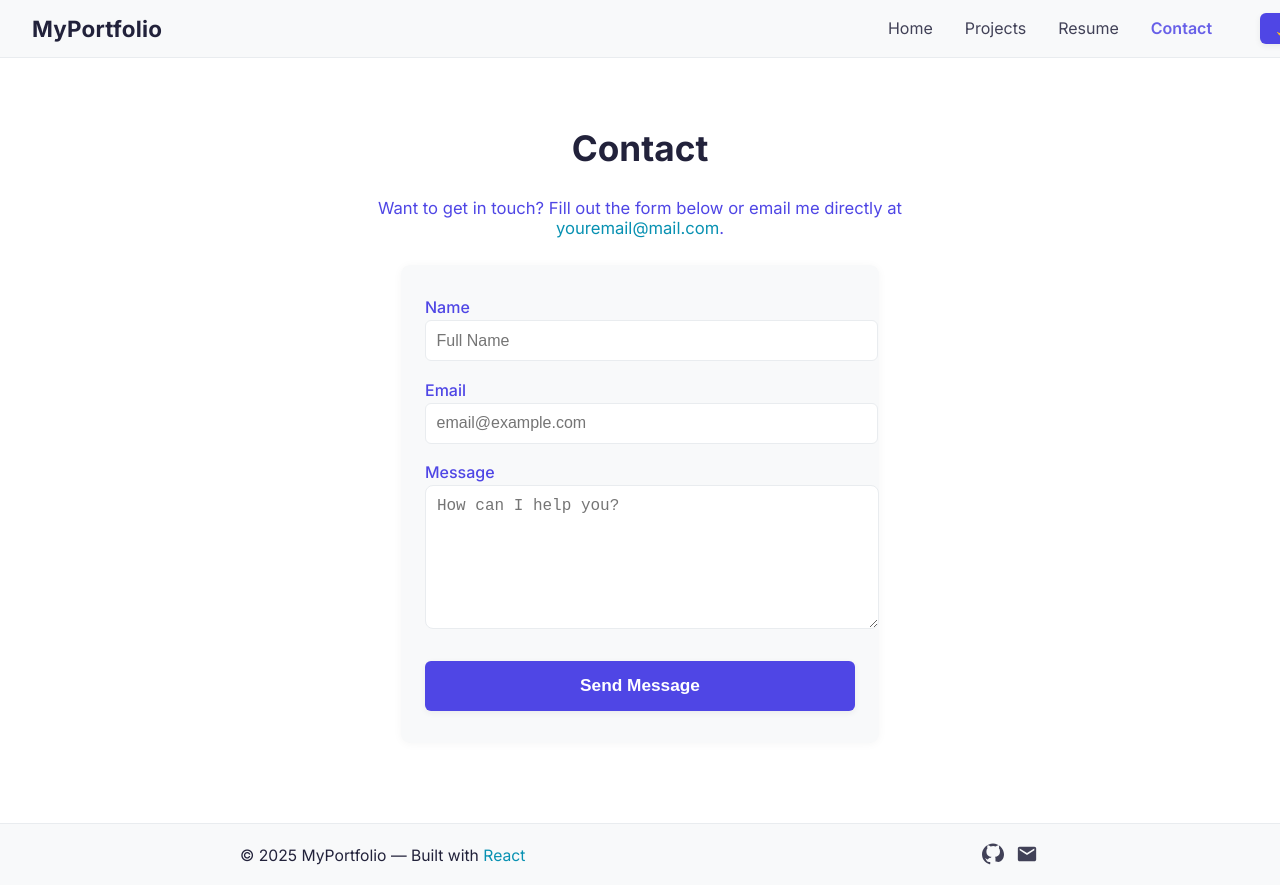
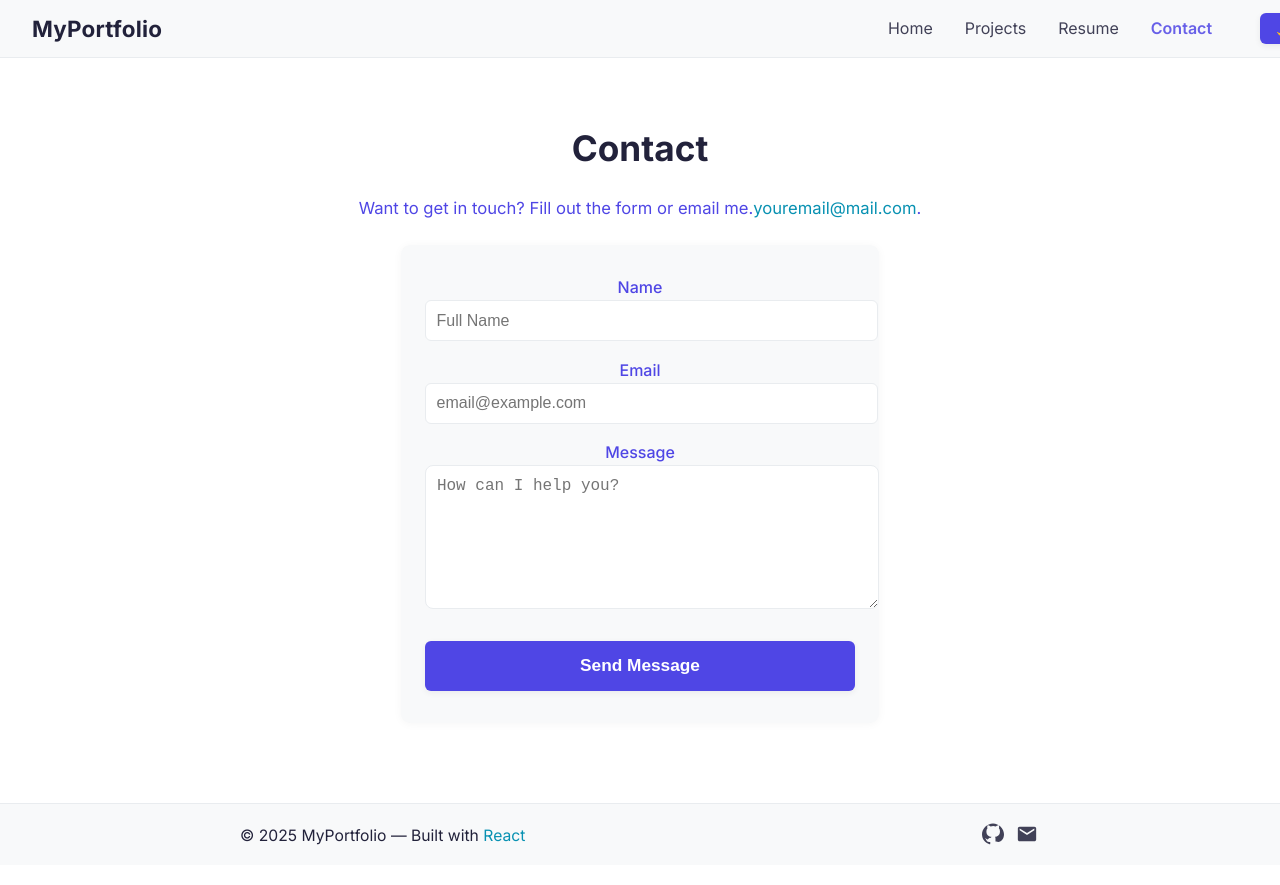
Before and after one commit to Workflow-Manager-admin/devportfolio-hub-98241-6f725ef9, a React (Create React App) app in the folder portfolio_frontend/: page /contact in a window 1280 px wide. Shown: the top 885 px of the page. Built offline with nearby package versions, Linux system fonts and the light colour scheme; the HTML template or start-up script is replaced by a standard one.

Commit message:
CheckPoint

```diff
--- a/portfolio_frontend/src/App.js
+++ b/portfolio_frontend/src/App.js
@@ -7,6 +7,7 @@ import Home from './pages/Home';
 import Projects from './pages/Projects';
 import Resume from './pages/Resume';
 import Contact from './pages/Contact';
+import { SectionConfigProvider } from './SectionConfigContext';
 
 // PUBLIC_INTERFACE
 function App() {
@@ -22,8 +23,36 @@ function App() {
     setTheme(prevTheme => prevTheme === 'light' ? 'dark' : 'light');
   };
 
+  // Example: Customizable config per section
+  const sectionConfig = {
+    home: {
+      // These could be made dynamic (from settings, API, etc.)
+      title: "👋 Hello, I'm Your Name",
+      subtitle:
+        "I build modern, high-quality web applications. Welcome to my portfolio!",
+      ctaLabel: "View My Projects",
+      media: null, // e.g., {src: "/images/hero.png", alt: "..."}
+      layout: { align: "center" },
+    },
+    projects: {
+      title: "Projects",
+      accentColor: "var(--primary)",
+      // Could extend with grid/list or images, etc.
+    },
+    resume: {
+      title: "Resume / CV",
+    },
+    contact: {
+      title: "Contact",
+      infoLine: "Want to get in touch? Fill out the form or email me.",
+      backgroundImage: null,
+      layout: "center",
+    }
+  };
+
   return (
     <Router>
+      <SectionConfigProvider value={sectionConfig}>
         <div className="App">
           <Navbar theme={theme} toggleTheme={toggleTheme} />
           <main className="main-content">
@@ -36,6 +65,7 @@ function App() {
           </main>
           <Footer />
         </div>
+      </SectionConfigProvider>
     </Router>
   );
 }
--- /dev/null
+++ b/portfolio_frontend/src/SectionConfigContext.js
@@ -0,0 +1,28 @@
+import React, { createContext, useContext } from "react";
+
+/**
+ * PUBLIC_INTERFACE
+ * SectionConfigContext provides runtime customization for section titles, media, layout, and theme options.
+ * Use the useSectionConfig() hook to access current config in components.
+ */
+
+const SectionConfigContext = createContext({});
+
+export function SectionConfigProvider({ value = {}, children }) {
+  // value: an object mapping section keys ("home", "projects", "resume", "contact") to config objects
+  return (
+    <SectionConfigContext.Provider value={value}>
+      {children}
+    </SectionConfigContext.Provider>
+  );
+}
+
+// PUBLIC_INTERFACE
+export function useSectionConfig(sectionKey) {
+  /**
+   * Returns config object for the given sectionKey, falling back to {} if not present.
+   * @param {string} sectionKey - "home", "projects", "resume", "contact", etc.
+   */
+  const context = useContext(SectionConfigContext);
+  return context?.[sectionKey] || {};
+}
--- a/portfolio_frontend/src/pages/Contact.js
+++ b/portfolio_frontend/src/pages/Contact.js
@@ -1,37 +1,59 @@
 import React from "react";
+import PropTypes from "prop-types";
 import ContactForm from "../components/ContactForm";
+import { useSectionConfig } from "../SectionConfigContext";
 
 /**
  * PUBLIC_INTERFACE
  * Contact page with contact info and modular ContactForm.
+ * Reads config from context or props for title, infoLine, layout, visuals.
  */
-function Contact() {
+function Contact(props) {
+  const context = useSectionConfig("contact");
+
+  const title = props.title || context.title || "Contact";
+  const infoLine =
+    props.infoLine ||
+    context.infoLine ||
+    "Want to get in touch? Fill out the form below or email me directly at ";
+  const emailProp =
+    props.email || context.email || "youremail@mail.com";
+  const layout = props.layout || context.layout || { align: "center" };
+  const style = {
+    minHeight: "50vh",
+    padding: "2.5rem 0",
+    maxWidth: 680,
+    margin: "0 auto",
+    textAlign: layout.align || "center",
+    ...(layout.style || {}),
+  };
+
   return (
-    <section
-      className="content contact"
-      style={{
-        minHeight: "50vh",
-        padding: "2.5rem 0",
-        maxWidth: 680,
-        margin: "0 auto",
-      }}
-    >
-      <h2 className="title">Contact</h2>
+    <section className="content contact" style={style}>
+      <h2 className="title">{title}</h2>
       <p className="contact-info">
-        Want to get in touch? Fill out the form below or email me directly at{" "}
-        <a href="mailto:youremail@mail.com">youremail@mail.com</a>.
+        {infoLine}
+        <a href={`mailto:${emailProp}`}>{emailProp}</a>.
       </p>
       <ContactForm
-        submitLabel="Send Message"
-        sectionTitle={null}
-        layout="vertical"
-        style={{ margin: "0 auto" }}
-        namePlaceholder="Full Name"
-        emailPlaceholder="email@example.com"
-        messagePlaceholder="How can I help you?"
+        submitLabel={context.submitLabel || "Send Message"}
+        sectionTitle={context.formSectionTitle || null}
+        layout={context.formLayout || "vertical"}
+        style={context.formStyle || { margin: "0 auto" }}
+        namePlaceholder={context.namePlaceholder || "Full Name"}
+        emailPlaceholder={context.emailPlaceholder || "email@example.com"}
+        messagePlaceholder={context.messagePlaceholder || "How can I help you?"}
+        // You could pass extraFields from context/props as well
       />
     </section>
   );
 }
 
+Contact.propTypes = {
+  title: PropTypes.string,
+  infoLine: PropTypes.string,
+  layout: PropTypes.object,
+  email: PropTypes.string
+};
+
 export default Contact;
--- a/portfolio_frontend/src/pages/Home.js
+++ b/portfolio_frontend/src/pages/Home.js
@@ -1,23 +1,65 @@
 import React from 'react';
+import PropTypes from 'prop-types';
+import { useSectionConfig } from '../SectionConfigContext';
 
 /**
  * PUBLIC_INTERFACE
  * Home (Landing) page for the portfolio site.
+ *
+ * Props are optional; falls back to SectionConfigContext or default values.
  */
-function Home() {
+function Home(props) {
+  const context = useSectionConfig('home');
+  const title = props.title || context.title || "Hello, I'm Your Name";
+  const subtitle =
+    props.subtitle ||
+    context.subtitle ||
+    "I'm a software developer specializing in building exceptional, high-quality web applications. Welcome to my modern portfolio.";
+  const ctaLabel = props.ctaLabel || context.ctaLabel || "View Projects";
+  const media = props.media || context.media || null;
+  const layout = props.layout || context.layout || { align: "center" };
+
   return (
-    <section className="content home" style={{ minHeight: '60vh', padding: '3rem 0' }}>
-      <h1 className="title">
-        Hello, I'm Your Name
-      </h1>
+    <section
+      className="content home"
+      style={{
+        minHeight: '60vh',
+        padding: '3rem 0',
+        textAlign: layout.align || 'center',
+        ...layout.style,
+      }}
+    >
+      <h1 className="title">{title}</h1>
       <p className="subtitle" style={{ maxWidth: 500, margin: '0 auto 2.2rem auto' }}>
-        I'm a software developer specializing in building exceptional, high-quality web applications. Welcome to my modern portfolio.
+        {subtitle}
       </p>
+      {media && media.src && (
+        <img
+          src={media.src}
+          alt={media.alt || 'section visual'}
+          style={media.style || { maxWidth: 320, display: 'block', margin: '1.5rem auto 2.5rem auto' }}
+        />
+      )}
       <a className="btn btn-large" href="/projects">
-        View Projects
+        {ctaLabel}
       </a>
     </section>
   );
 }
 
+Home.propTypes = {
+  title: PropTypes.node,
+  subtitle: PropTypes.node,
+  ctaLabel: PropTypes.string,
+  media: PropTypes.shape({
+    src: PropTypes.string,
+    alt: PropTypes.string,
+    style: PropTypes.object
+  }),
+  layout: PropTypes.shape({
+    align: PropTypes.oneOf(['left', 'center', 'right']),
+    style: PropTypes.object
+  })
+};
+
 export default Home;
--- a/portfolio_frontend/src/pages/Projects.js
+++ b/portfolio_frontend/src/pages/Projects.js
@@ -1,15 +1,24 @@
 import React, { useEffect, useState } from 'react';
+import PropTypes from 'prop-types';
 import ProjectCard from '../components/ProjectCard';
 import { fetchProjects } from '../api/api';
+import { useSectionConfig } from '../SectionConfigContext';
 
 /**
  * PUBLIC_INTERFACE
  * Projects page: lists featured/case-study projects from backend data.
+ *
+ * Accepts props (title, accentColor, layout, etc.), or uses SectionConfigContext.
  */
-function Projects() {
+function Projects(props) {
+  const context = useSectionConfig('projects');
   const [projects, setProjects] = useState([]);
   const [loading, setLoading] = useState(true);
   const [error, setError] = useState();
+
+  const title = props.title || context.title || "Projects";
+  const accentColor = props.accentColor || context.accentColor || "var(--primary)";
+  const layout = props.layout || context.layout || { type: "grid" };
 
   useEffect(() => {
     let mounted = true;
@@ -31,22 +40,48 @@ function Projects() {
   }, []);
 
   return (
-    <section className="content projects" style={{minHeight: '60vh', padding: '2.5rem 0'}}>
-      <h2 className="title" style={{fontSize: '2.1rem', marginBottom: '1rem'}}>Projects</h2>
-      {loading && <div style={{color: 'var(--text-secondary)', margin: "2.5rem 0"}}>Loading projects&hellip;</div>}
-      {error && <div style={{color: '#c00', margin: '1rem 0'}}>{error}</div>}
+    <section
+      className="content projects"
+      style={{
+        minHeight: '60vh',
+        padding: '2.5rem 0',
+        ...layout.style
+      }}
+    >
+      <h2
+        className="title"
+        style={{
+          fontSize: '2.1rem',
+          marginBottom: '1rem',
+          color: accentColor
+        }}
+      >
+        {title}
+      </h2>
+      {loading && <div style={{ color: 'var(--text-secondary)', margin: "2.5rem 0" }}>Loading projects&hellip;</div>}
+      {error && <div style={{ color: '#c00', margin: '1rem 0' }}>{error}</div>}
       {!loading && !error && (
-      <div className="projects-list">
-        {projects.length === 0 && (
-          <span style={{color: 'var(--text-secondary)'}}>No projects to display.</span>
-        )}
-        {projects.map(project => (
-          <ProjectCard key={project.id || project._id || Math.random()} project={project} />
-        ))}
-      </div>
+        <div className="projects-list" style={layout.listStyle}>
+          {projects.length === 0 && (
+            <span style={{ color: 'var(--text-secondary)' }}>No projects to display.</span>
+          )}
+          {projects.map(project => (
+            <ProjectCard
+              key={project.id || project._id || Math.random()}
+              project={project}
+              // Pass along section accent color/media/config if desired
+            />
+          ))}
+        </div>
       )}
     </section>
   );
 }
 
+Projects.propTypes = {
+  title: PropTypes.string,
+  accentColor: PropTypes.string,
+  layout: PropTypes.object
+};
+
 export default Projects;
--- a/portfolio_frontend/src/pages/Resume.js
+++ b/portfolio_frontend/src/pages/Resume.js
@@ -1,12 +1,17 @@
 import React, { useState, useEffect } from 'react';
+import PropTypes from 'prop-types';
 import ResumeSection from '../components/ResumeSection';
 import { fetchResume } from '../api/api';
+import { useSectionConfig } from '../SectionConfigContext';
 
 /**
  * PUBLIC_INTERFACE
  * Resume/CV page: displays experience, education, and skills from backend.
+ *
+ * Accepts props or context for section config and theme/layout.
  */
-function Resume() {
+function Resume(props) {
+  const context = useSectionConfig('resume');
   const [data, setData] = useState({
     experience: [],
     education: [],
@@ -14,6 +19,10 @@ function Resume() {
   });
   const [loading, setLoading] = useState(true);
   const [error, setError] = useState();
+
+  const title = props.title || context.title || "Resume";
+  const accentColor = props.accentColor || context.accentColor || "var(--text-secondary)";
+  const layout = props.layout || context.layout || {};
 
   useEffect(() => {
     let mounted = true;
@@ -39,34 +48,36 @@ function Resume() {
   }, []);
 
   return (
-    <section className="content resume" style={{minHeight: '60vh', padding: '2.5rem 0'}}>
-      <h2 className="title" style={{fontSize: '2.1rem', marginBottom: '1.25rem'}}>Resume</h2>
-      {loading && <div style={{color: 'var(--text-secondary)', margin: "2rem 0"}}>Loading resume&hellip;</div>}
-      {error && <div style={{color: '#c00', margin: '1.2rem 0'}}>{error}</div>}
+    <section className="content resume" style={{ minHeight: '60vh', padding: '2.5rem 0', ...layout.style }}>
+      <h2 className="title" style={{ fontSize: '2.1rem', marginBottom: '1.25rem', color: accentColor }}>
+        {title}
+      </h2>
+      {loading && <div style={{ color: 'var(--text-secondary)', margin: "2rem 0" }}>Loading resume&hellip;</div>}
+      {error && <div style={{ color: '#c00', margin: '1.2rem 0' }}>{error}</div>}
       {!loading && !error && (
         <>
           <ResumeSection title="Experience">
-            {data.experience.length === 0 && <div style={{color: 'var(--text-secondary)'}}>No experience listed.</div>}
+            {data.experience.length === 0 && <div style={{ color: 'var(--text-secondary)' }}>No experience listed.</div>}
             {data.experience.map((exp, idx) => (
-              <div className="resume-item" key={idx} style={{marginBottom: '1.4rem'}}>
+              <div className="resume-item" key={idx} style={{ marginBottom: '1.4rem' }}>
                 <strong>{exp.company}</strong> — <span>{exp.role}</span>
-                <div style={{fontSize: '0.97rem', color: 'var(--text-secondary)', margin: '.2rem 0 .3rem 0'}}>{exp.period}</div>
-                <div style={{fontSize: '1rem'}}>{exp.description}</div>
+                <div style={{ fontSize: '0.97rem', color: 'var(--text-secondary)', margin: '.2rem 0 .3rem 0' }}>{exp.period}</div>
+                <div style={{ fontSize: '1rem' }}>{exp.description}</div>
               </div>
             ))}
           </ResumeSection>
           <ResumeSection title="Education">
-            {data.education.length === 0 && <div style={{color: 'var(--text-secondary)'}}>No education listed.</div>}
+            {data.education.length === 0 && <div style={{ color: 'var(--text-secondary)' }}>No education listed.</div>}
             {data.education.map((edu, idx) => (
-              <div className="resume-item" key={idx} style={{marginBottom: '1.1rem'}}>
+              <div className="resume-item" key={idx} style={{ marginBottom: '1.1rem' }}>
                 <strong>{edu.place}</strong> — <span>{edu.degree}</span>
-                <div style={{fontSize: '0.97rem', color: 'var(--text-secondary)', margin: '.2rem 0 .2rem 0'}}>{edu.period}</div>
+                <div style={{ fontSize: '0.97rem', color: 'var(--text-secondary)', margin: '.2rem 0 .2rem 0' }}>{edu.period}</div>
               </div>
             ))}
           </ResumeSection>
           <ResumeSection title="Skills">
             {data.skills.length === 0 ? (
-              <div style={{color: 'var(--text-secondary)'}}>No skills listed.</div>
+              <div style={{ color: 'var(--text-secondary)' }}>No skills listed.</div>
             ) : (
               <ul className="skills-list">
                 {data.skills.map((skill, idx) => (
@@ -91,4 +102,10 @@ function Resume() {
   );
 }
 
+Resume.propTypes = {
+  title: PropTypes.string,
+  accentColor: PropTypes.string,
+  layout: PropTypes.object
+};
+
 export default Resume;
```
Also changed, not shown: 1 other file (tests, documents, lock files or other folders). Lines whose indentation alone changed are shown as unchanged.
